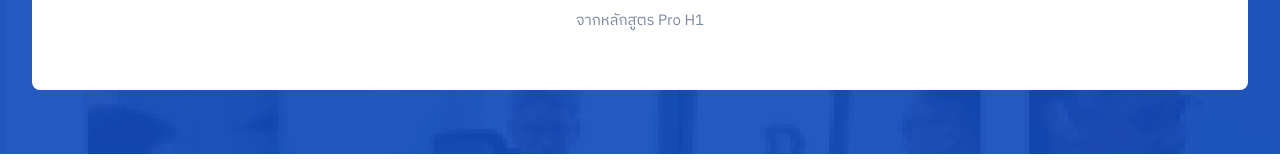
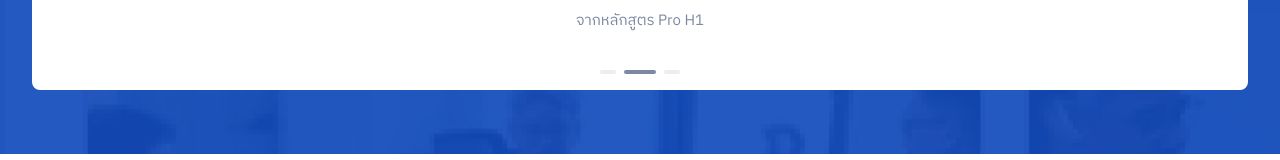
Before and after one commit to enduuploadcontent/endu-training-center, a Next.js app: page / in a window 1280 px wide. Shown: the part 2591-2751 px from the top of the page. Built offline with nearby package versions, Linux system fonts and the light colour scheme.

Commit message:
update: carousal ui

```diff
--- a/src/app/page.tsx
+++ b/src/app/page.tsx
@@ -303,21 +303,13 @@ function ResponseComponent() {
                   เสียงตอบรับจากผู้เรียน ENDU
                </CustomTypography>
             </motion.div>
-            <motion.div
-               initial={{ opacity: 0, scale: 1, y: 200 }}
-               whileInView={{ opacity: 1, scale: 1, y: 0 }}
-               viewport={{ once: true }}
-               transition={{
-                  duration: 1,
-                  ease: 'easeOut',
-               }}
+            <div
                className='rounded-lg px-16 py-14 flex flex-col gap-10 items-center justify-center bg-white w-full relative'
             >
                <Carousel
                   autoplay
                   autoplayDelay={5000}
                   loop
-                  navigation={() => <></>}
                   className='static'
                   prevArrow={({ handlePrev }) => (
                      <button
@@ -338,6 +330,21 @@ function ResponseComponent() {
                      >
                         <CaretRight size={44} color='#7B89A1' />
                      </button>
+                  )}
+                  navigation={({ setActiveIndex, activeIndex, length }) => (
+                     <div className='absolute bottom-4 left-2/4 z-50 flex -translate-x-2/4 gap-2'>
+                        {new Array(length).fill('').map((_, i) => (
+                           <span
+                              key={i}
+                              className={`block h-1 cursor-pointer rounded-2xl transition-all content-[''] ${
+                                 activeIndex === i
+                                    ? 'w-8 bg-foreground-secondary'
+                                    : 'w-4 bg-border'
+                              }`}
+                              onClick={() => setActiveIndex(i)}
+                           />
+                        ))}
+                     </div>
                   )}
                >
                   {homePageCarousel.map((src, index) => (
@@ -374,7 +381,7 @@ function ResponseComponent() {
                      </div>
                   ))}
                </Carousel>
-            </motion.div>
+            </div>
          </div>
       </motion.div>
    );
```
